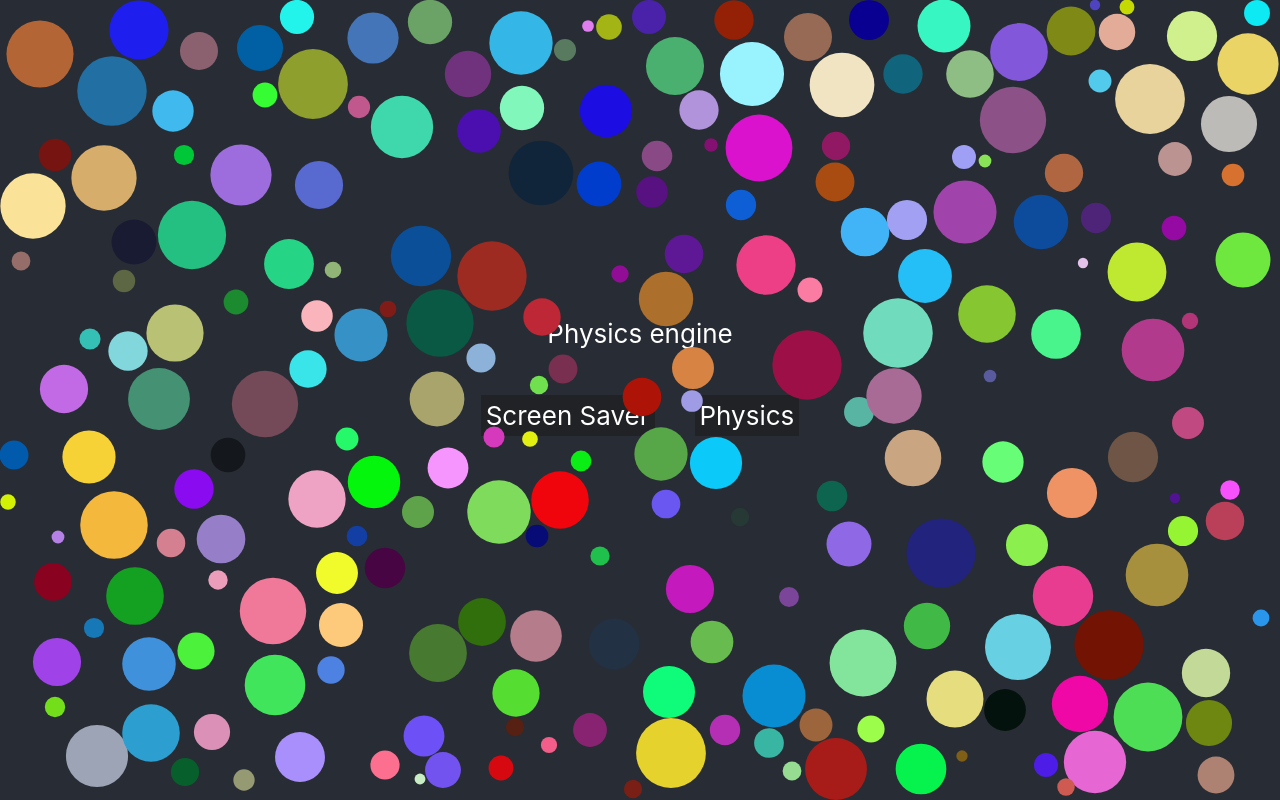
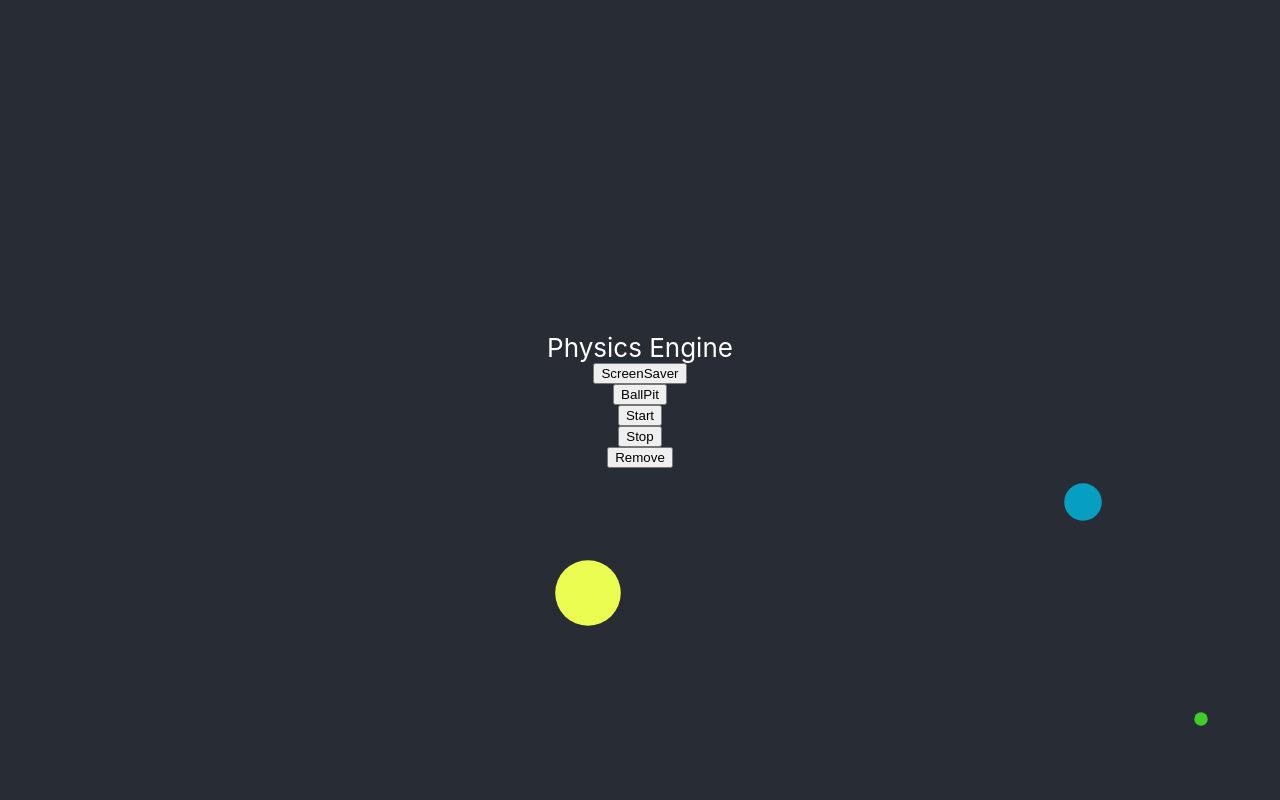
Before and after one commit to rtseuztz/physics-sim, a React (Create React App) app: page / in a window 1280 px wide. Built offline with nearby package versions, Linux system fonts and the light colour scheme.

Commit message:
Adding useful buttons for interactivity

```diff
--- a/src/App.tsx
+++ b/src/App.tsx
@@ -15,16 +15,24 @@ function App() {
   function toggleShow(tab: tabs) {
     setCurrentTab(tab);
   }
+  /**
+   * Switch between tabs, hiding all but the current tab
+   */
+  function switchTab(): JSX.Element {
+    switch (currentTab) {
+      case tabs.screensaver:
+        return <ScreenSaver />
+      case tabs.df:
+        return <BallPit />
+    }
+  }
   return (
     <div className="App">
       <header className="App-header">
-        <BallPit></BallPit>
-        <ScreenSaver show={currentTab === tabs.screensaver} />
-        Physics engine
-        <ul>
-          <li onClick={() => toggleShow(tabs.screensaver)}>Screen Saver</li>
-          <li onClick={() => toggleShow(tabs.df)}>Physics</li>
-        </ul>
+        Physics Engine
+        <button onClick={() => toggleShow(tabs.screensaver)}>ScreenSaver</button>
+        <button onClick={() => toggleShow(tabs.df)}>BallPit</button>
+        {switchTab()}
       </header>
     </div>
   );
--- a/src/components/BallPit.tsx
+++ b/src/components/BallPit.tsx
@@ -1,11 +1,9 @@
 import { useEffect, useRef } from "react";
-import { couldStartTrivia } from "typescript";
-import physicsObj, { PhysicsParams } from "../physics/PhysicsObj";
 import Ball from '../physics/Ball'
 
 class BallPitObj {
     readonly balls: Ball[] = [];
-    readonly ballLength: number
+    protected ballLength: number
     done: boolean = true;
     constructor(eleArr: HTMLElement[]) {
         eleArr.forEach((ele) => {
@@ -64,35 +62,80 @@ class BallPitObj {
             window.requestAnimationFrame(this.animate);
         }
     }
-
+    public addBall(ele: HTMLElement): void {
+        this.balls.push(new Ball(ele, 30 * Math.random() + 5))
+        this.ballLength++;
+    }
+    //remove a random ball and the element
+    public removeBall(): void {
+        if (this.ballLength > 1) {
+            const ball = this.balls.pop()
+            ball?.element.remove()
+            this.ballLength--;
+        }
+    }
+    /**
+     * Stops the animation
+     */
     public end(): void {
         this.done = true;
     }
 }
-export default function BallPit() {
-    const ballNum = 220;
+
+export default function BallPit(this: any) {
+    var ballNum = 3;
     // https://stackoverflow.com/questions/58325771/how-to-generate-random-hex-string-in-javascript
+    //generate random colors
+    const ballPitRef = useRef<SVGSVGElement>(null);
+    const ballPitObj = useRef<BallPitObj | null>(null);
+    useEffect(() => {
+        if (ballPitRef.current) {
+            const ballPit = ballPitRef.current;
+            const ballEles = [...ballPit.children].map((ele) => ele as HTMLElement);
+            ballPitObj.current = new BallPitObj(ballEles);
+            ballPitObj.current.startAnimation();
+
+        }
+        return () => {
+            if (ballPitObj.current) {
+                ballPitObj.current.end();
+            }
+        }
+    }, [])
+    let eles: JSX.Element[] = [];
     const genRanHex = (size: number): string => [...Array(size)].map(() => Math.floor(Math.random() * 16).toString(16)).join('');
-    let eles: JSX.Element[] = [];
+    //generate a circle element
+    const genCircle = (): JSX.Element => {
+        return <circle className="Ball" cx="50" cy="50" r="50" fill={"#" + genRanHex(6)} />
+    }
     for (var i = 0; i < ballNum; i++) {
         eles.push(
-            <circle className="Ball" cx="50" cy="50" r="50" fill={"#" + genRanHex(6)}>/</circle>
+            genCircle()
         )
     }
-    useEffect(() => {
-        let ballEles: HTMLElement[] = []
-        document.querySelectorAll("circle").forEach((e) => {
-            ballEles.push(e as unknown as HTMLElement)
-        })
-        const bp = new BallPitObj(ballEles)
-        setTimeout(() => bp.startAnimation(), 1000)
-    }, [])
 
     return (
         <>
-            <svg style={{ position: "absolute", width: "100%", height: "100%" }} className="BallPit">
+            <svg ref={ballPitRef} style={{ position: "absolute", width: "100%", height: "100%" }} className="BallPit">
                 {eles}
             </svg>
+            <button onClick={() => {
+                if (ballPitObj.current) {
+                    ballPitObj.current.startAnimation();
+                }
+            }}>Start</button>
+            <button onClick={() => {
+                if (ballPitObj.current) {
+                    ballPitObj.current.end();
+                }
+            }}>Stop</button>
+
+            <button onClick={() => {
+                if (ballPitObj.current) {
+                    ballPitObj.current.removeBall();
+                }
+            }}>Remove</button>
+
         </>
     )
 }
--- a/src/components/ScreenSaver.tsx
+++ b/src/components/ScreenSaver.tsx
@@ -21,8 +21,8 @@ export class screenSaver extends physicsObj {
     protected animate = (timeStamp: number) => {
         var t = (timeStamp - this.previousTimeStamp) / 1000
         if (this.previousTimeStamp !== timeStamp) {
-            var x = (this.Vx * t) + .5 * this.Ax() * (Math.pow(t, 2))
-            var y = (this.Vy * t) + .5 * this.Ay() * (Math.pow(t, 2))
+            var x = (this.Vx * t) + .5 * this.Ax * (Math.pow(t, 2))
+            var y = (this.Vy * t) + .5 * this.Ay * (Math.pow(t, 2))
             if (this.y + y >= this.height) {
                 this.y = this.height - 1;
                 y = 0;
@@ -47,8 +47,8 @@ export class screenSaver extends physicsObj {
                 this.collide()
             }
             this.dx(x)
-            this.Vx = this.Vx + this.Ax() * t
-            this.Vy = this.Vy + this.Ay() * t
+            this.Vx = this.Vx + this.Ax * t
+            this.Vy = this.Vy + this.Ay * t
         }
         this.previousTimeStamp = timeStamp;
         if (!this.done) {
@@ -69,27 +69,21 @@ export class screenSaver extends physicsObj {
 export interface ScreenSaverProps {
     show: boolean
 }
-export default function ScreenSaver({ show }: ScreenSaverProps) {
+export default function ScreenSaver() {
     const [physObj, setPhysObj] = useState<screenSaver | null>(null);
     useEffect(() => {
-        if (!physObj) return;
-        if (show) {
-            physObj.startAnimation()
-        } else {
+        const element = document.getElementById("screenSaver");
+        if (!element) return;
+        const physObj = new screenSaver(element);
+        setPhysObj(physObj);
+        physObj.startAnimation();
+        return () => {
             physObj.end();
         }
-    }, [physObj, show])
-    useEffect(() => {
-        let element: HTMLElement | null = document.querySelector('.ScreenSaver')
-        setTimeout(() => {
-            if (!element) return;
-            let physObj = new screenSaver(element)
-            setPhysObj(physObj);
-        }, 500)
     }, [])
     return (
-        <div style={{ visibility: show ? "inherit" : "hidden" }}>
-            <img height="200px" className="ScreenSaver" alt="dvd" src={dvd}></img>
+        <div >
+            <img height="200px" id="screenSaver" className="ScreenSaver" alt="dvd" src={dvd}></img>
         </div>
     )
 }
--- a/src/index.css
+++ b/src/index.css
@@ -31,6 +31,9 @@ code {
   position: absolute;
   overflow: visible;
 }
+button {
+  z-index: 1;
+}
 ul {
   list-style-type: none;
   padding: 0;
--- a/src/physics/Ball.ts
+++ b/src/physics/Ball.ts
@@ -56,4 +56,7 @@ export default class Ball extends physicsObj {
     protected bottomBoundaryHit(offset?: number | undefined): number {
         return super.bottomBoundaryHit(-this.radius)
     }
+
+    //get a random apartment url from apartments.com
+
 }
--- a/src/physics/PhysicsObj.ts
+++ b/src/physics/PhysicsObj.ts
@@ -54,8 +54,8 @@ export default class physicsObj {
         this.Vx = vx;
         this.Vy = vy;
     }
-    protected Ax = (): number => this.Fx / this.mass
-    protected Ay = (): number => this.Fy / this.mass
+    protected get Ax(): number { return this.Fx / this.mass }
+    protected get Ay(): number { return this.Fy / this.mass }
     protected resetForce = (): void => {
         this.setForce(this.defaultForceX, this.defaultForceY)
     }
@@ -88,8 +88,8 @@ export default class physicsObj {
             } else {
                 this.resetForce()
             }
-            var x = (this.Vx * t) + .5 * this.Ax() * (Math.pow(t, 2))
-            var y = (this.Vy * t) + .5 * this.Ay() * (Math.pow(t, 2))
+            var x = (this.Vx * t) + .5 * this.Ax * (Math.pow(t, 2))
+            var y = (this.Vy * t) + .5 * this.Ay * (Math.pow(t, 2))
             if (this.crossesBottom(y)) {
                 y = this.bottomBoundaryHit()
                 this.collide()
@@ -106,9 +106,9 @@ export default class physicsObj {
                 this.collide()
             }
             this.dx(x)
-            console.log(this.Ay())
-            this.Vx += this.Ax() * t
-            this.Vy += this.Ay() * t
+            console.log(this.Ay)
+            this.Vx += this.Ax * t
+            this.Vy += this.Ay * t
         }
         this.previousTimeStamp = timeStamp;
     }
@@ -145,5 +145,8 @@ export default class physicsObj {
         this.Vx = -this.Vx
         return 0;
     }
+    public stopAnimation() {
+        this.done = true;
+    }
 
 }
```
